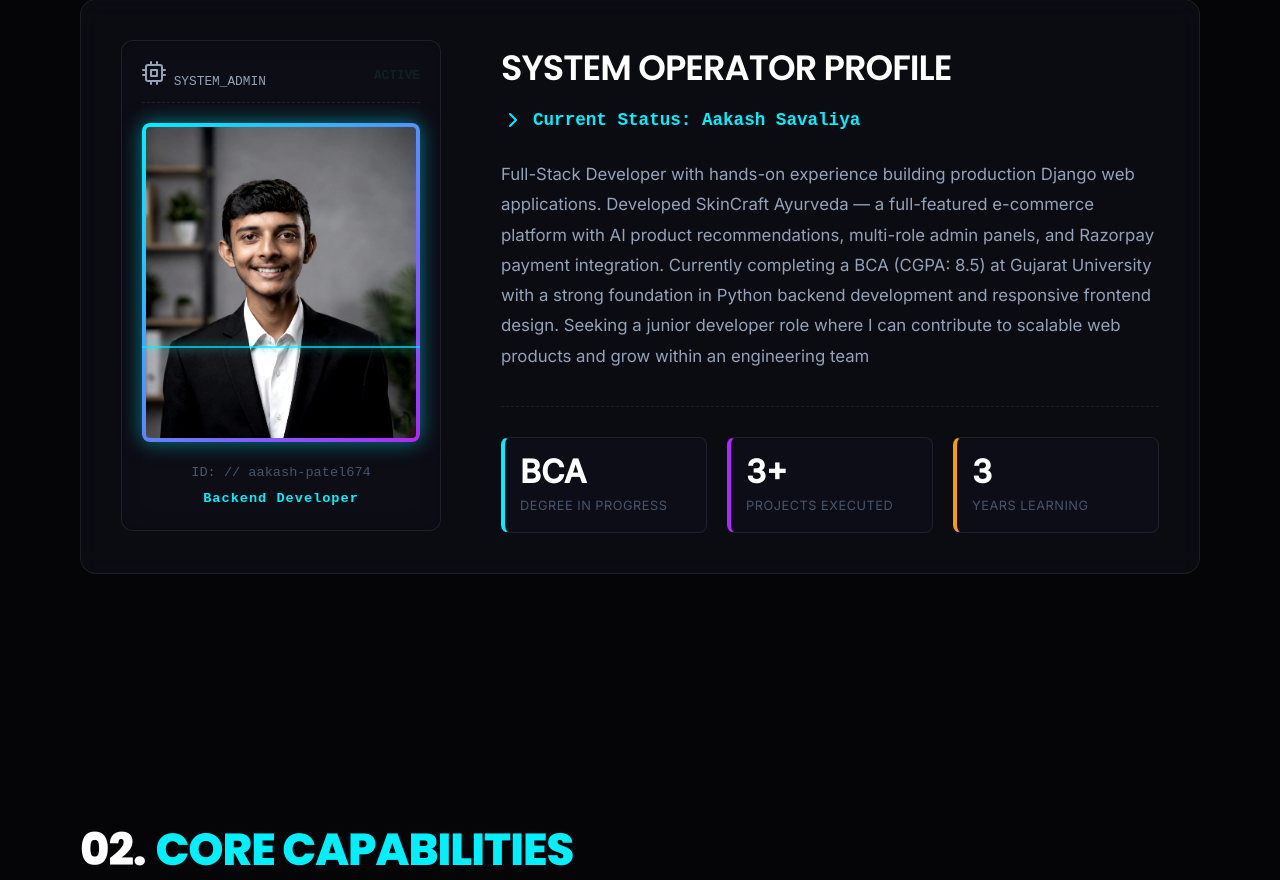
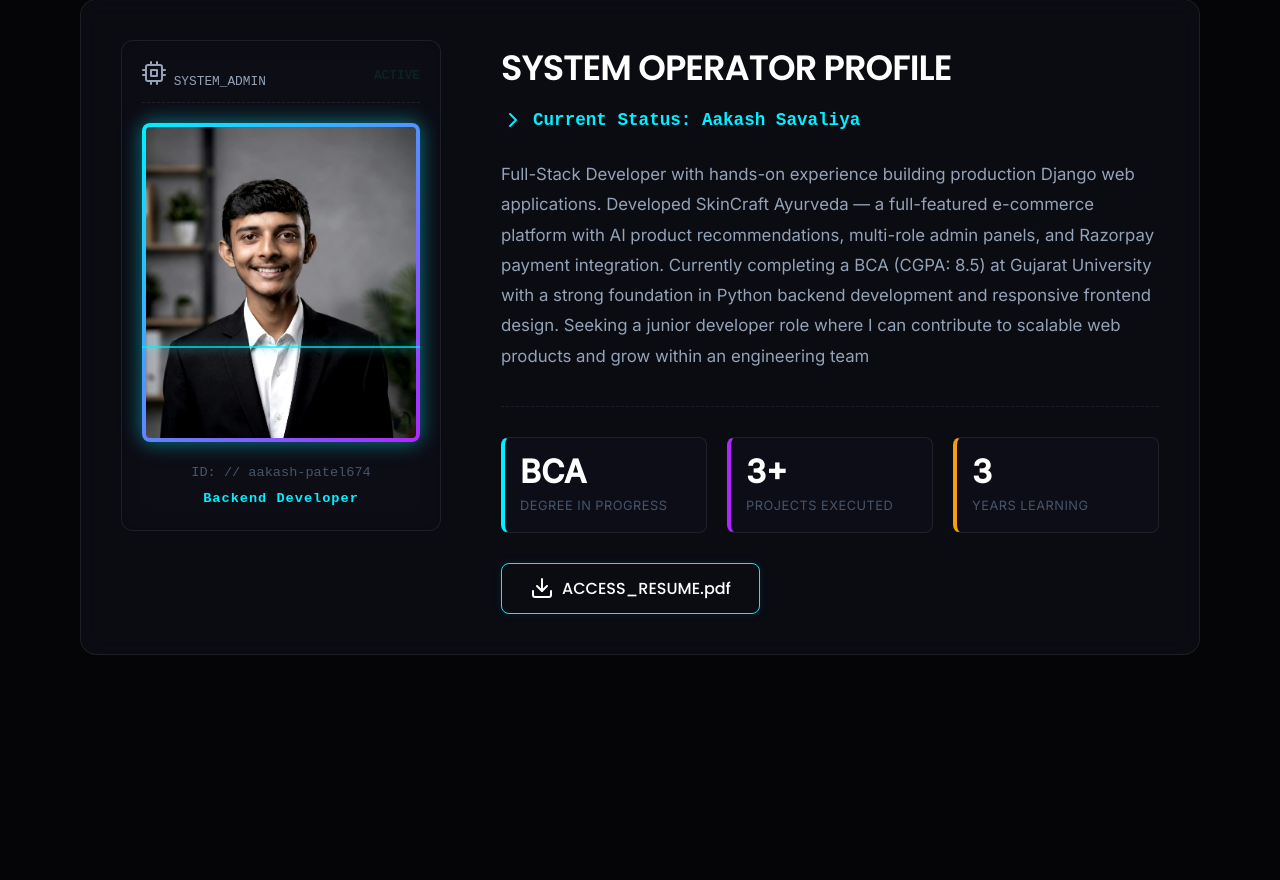
Before and after one commit to Aakashpatel1001/Portfolio_website, a Django app: page / in a window 1280 px wide. Shown: the part 1053-1933 px from the top of the page. Run offline with Django 5.2, Linux system fonts and the light colour scheme; data comes from the database, SQL or seed files in the repository.

Commit message:
remove unused

```diff
--- a/static/css/style.css
+++ b/static/css/style.css
@@ -303,6 +303,7 @@ a {
 .navbar {
     position: fixed;
     top: 0;
+    left: 0;
     width: 100%;
     height: var(--nav-height);
     background: transparent;
--- a/templates/index.html
+++ b/templates/index.html
@@ -174,6 +174,13 @@
                                     <span class="stat-meta">Years Learning</span>
                                 </div>
                             </div>
+                            {% if profile.resume %}
+                            <div class="about-action" style="margin-top: 30px;">
+                                <a href="{{ profile.resume.url }}" target="_blank" class="btn-neon">
+                                    <i data-feather="download"></i> ACCESS_RESUME.pdf
+                                </a>
+                            </div>
+                            {% endif %}
                         </div>
 
                     </div>
@@ -408,9 +415,6 @@
 
             <div class="footer-contact">
                 <h4>Operator Status</h4>
-                <div class="status-indicator">
-                    <span class="pulse-dot"></span> Open to Collaboration
-                </div>
                 <p class="footer-location"><i data-feather="map-pin"></i> Ahmedabad, Gujarat, India</p>
                 <div
                     style="margin-top:20px; font-size: 0.85rem; color: var(--text-muted); display:flex; align-items:center; gap:8px;">
```
